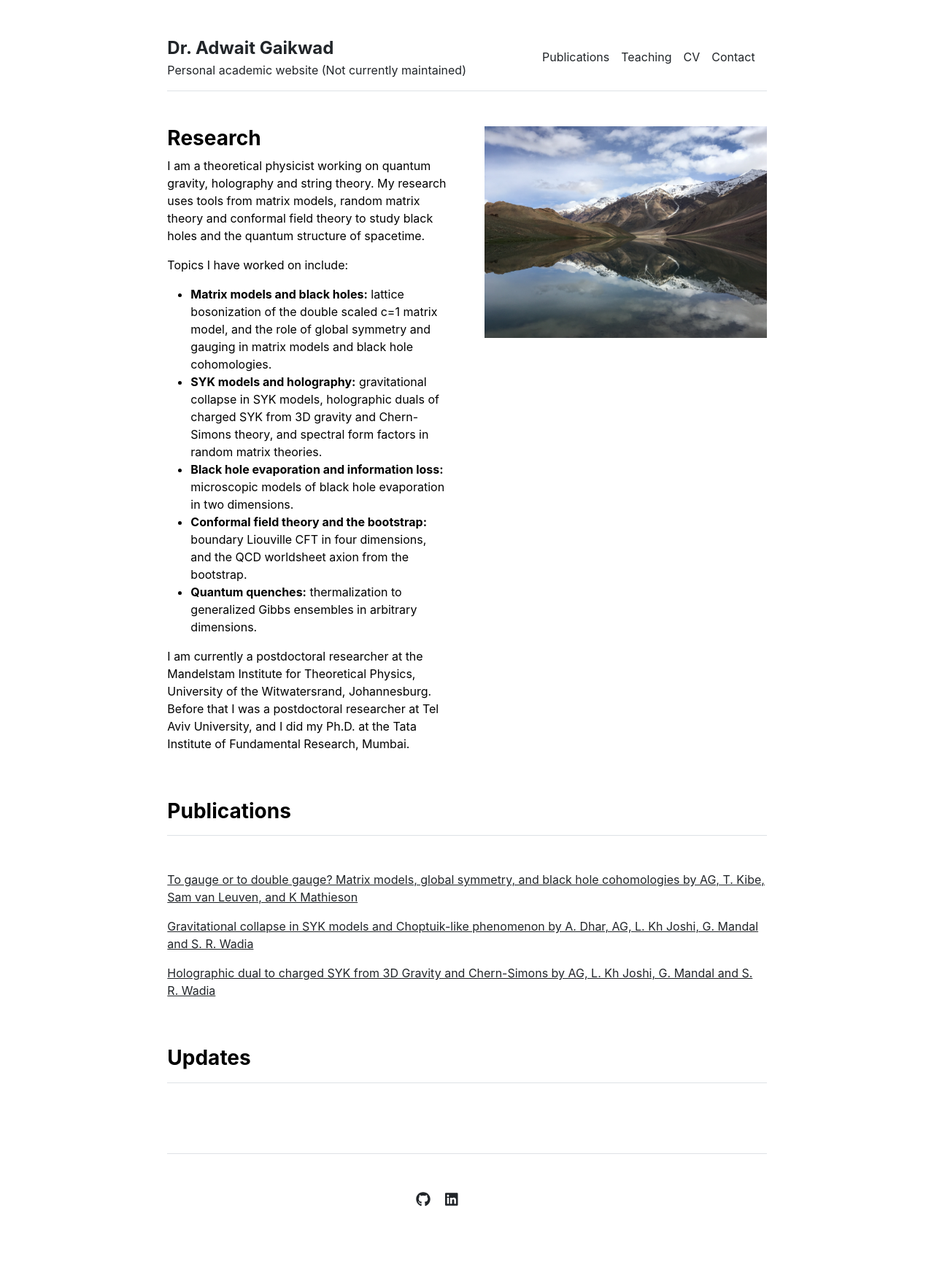
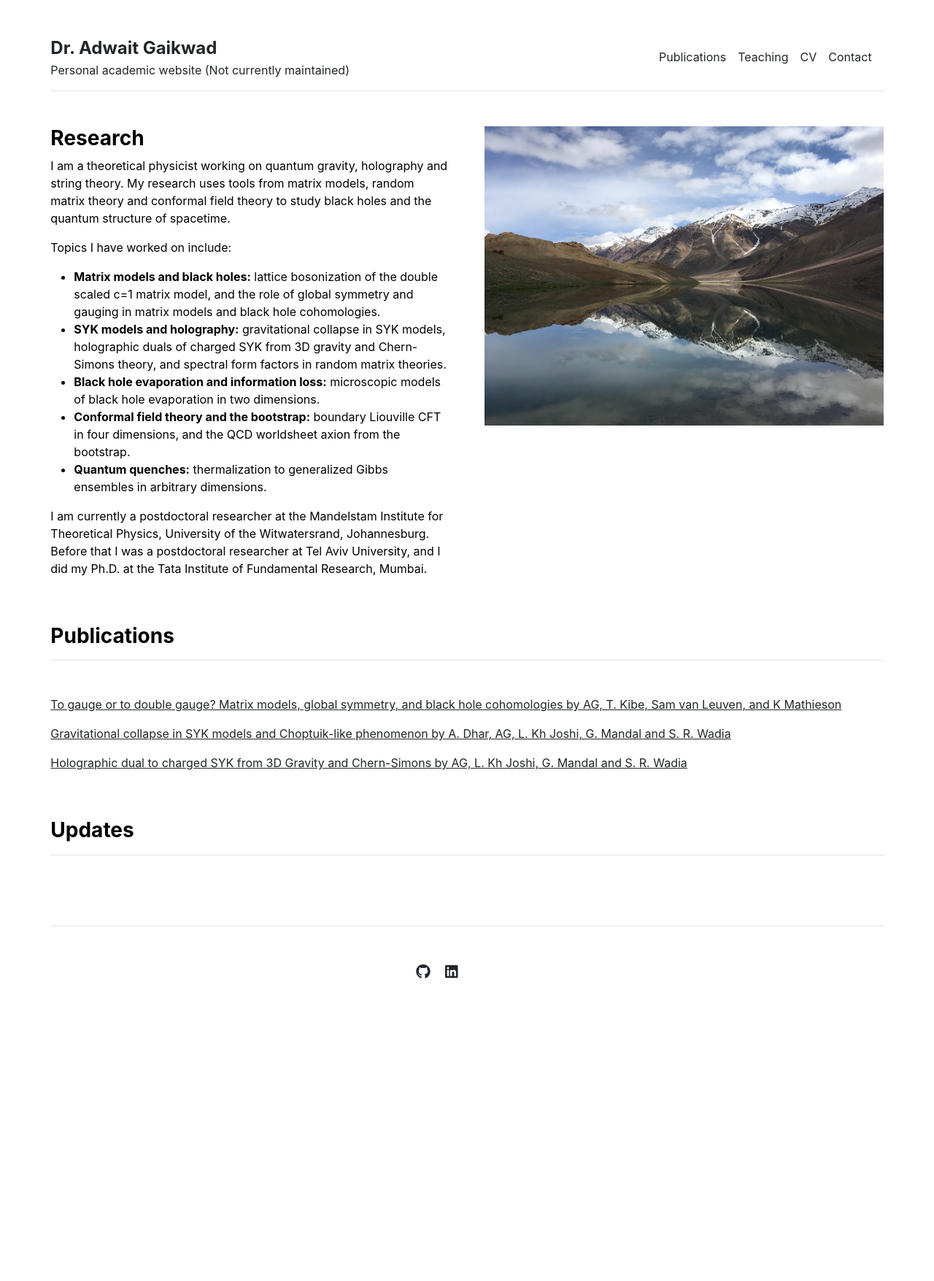
Before and after one commit to AdwaitGa/AdwaitGa.github.io, a Jekyll site: the page built from index.md, in a window 1280 px wide. Shown: the whole page at 73% size. Built offline with Jekyll 4.4.1, drawn with Linux system fonts in a browser that asks for light colours; after the commit the page ends 1443 px from its top, so only the background shows below that.

Commit message:
Widen page layout to shrink side margins
Co-Authored-By: Claude Sonnet 5.5 <noreply@anthropic.com>

```diff
--- a/_layouts/default.html
+++ b/_layouts/default.html
@@ -2,7 +2,7 @@
 <html lang="{{ site.lang | default: "en-US" }}">
   {% include head.html %}
   <body>
-    <div class="col-lg-8 mx-auto p-3 py-md-5">
+    <div class="col-lg-11 mx-auto p-3 py-md-5">
       {% include header.html %}
       {{ content }}
       {% include footer.html %}
```
